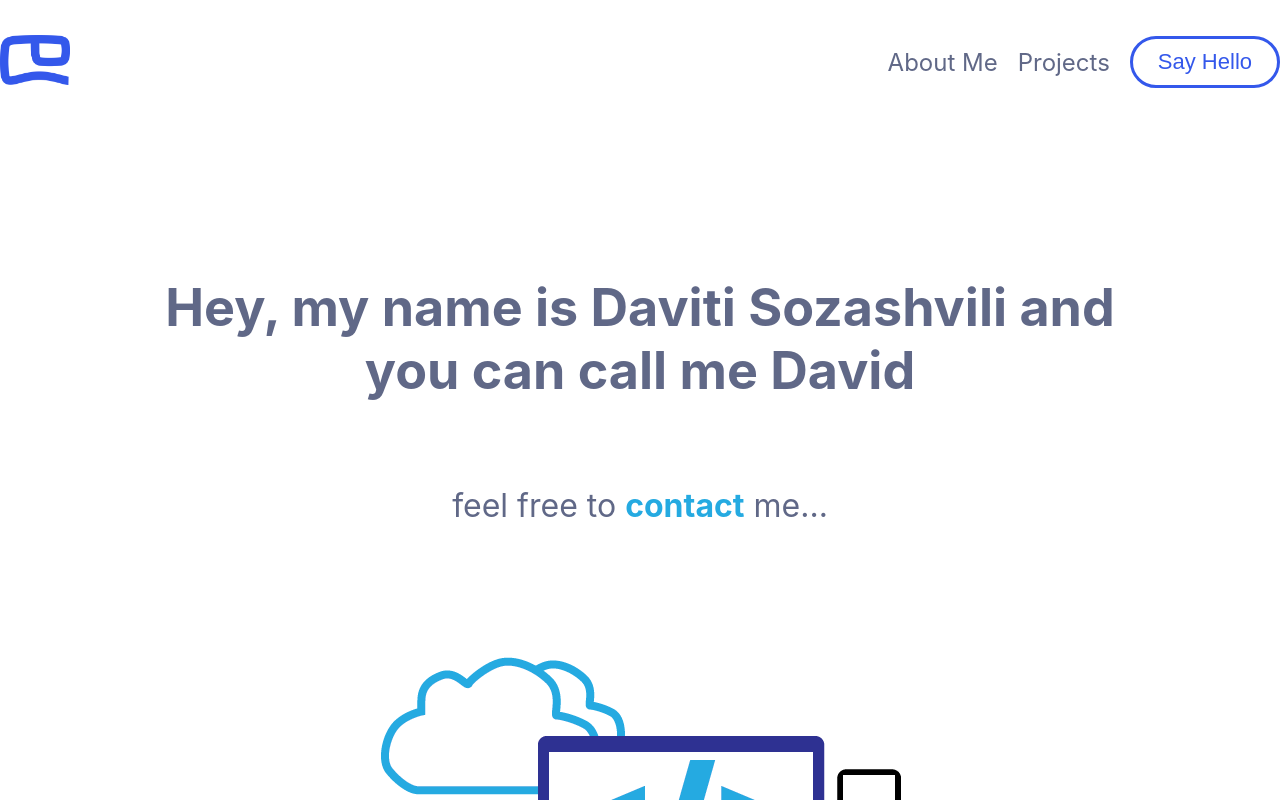
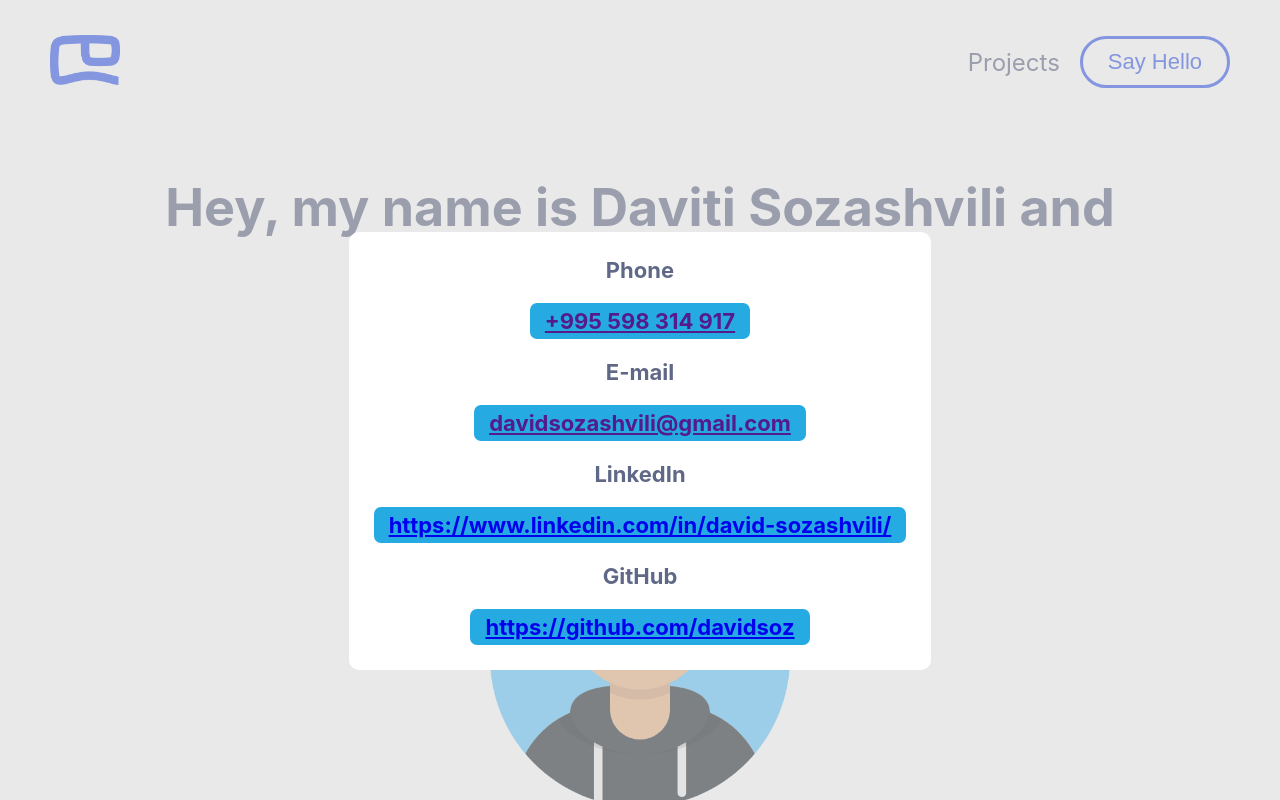
Before and after one commit to davidsoz/portfolio, a React (Create React App) app: page / in a window 1280 px wide. Both pictures are taken after a click on the element "contact". Shown: the top 800 px of the page. Built offline with nearby package versions, Linux system fonts and the light colour scheme.

Commit message:
add contact info

```diff
--- a/src/App.js
+++ b/src/App.js
@@ -1,25 +1,40 @@
 import * as Styled from "./styled";
 import clipart from "../src/assets/clipart.png";
+import avatar from "../src/assets/avatar.png";
 
 import Header from "./componenets/header/Header";
 import styled  from 'styled-components';
+import { ContactModal } from "./componenets/contactModal/ContactModal";
+import { useState } from "react";
 
 function App() {
+
+	const [showModal, setShowModal] = useState(false);
+
+	const showModalHandler = () => {
+		setShowModal(true)
+	}
+
+	const closeModalHandler = () => {
+		setShowModal(false)
+	}
+
 	return (
-		<Styled.Wrapper>
+		<Styled.Wrapper scroll={showModal}>
 			<Header />
+			{showModal && <ContactModal show={showModalHandler} close={closeModalHandler}/>}
 			<Aboutme>
 				<p>
 					Hey, my name is Daviti Sozashvili and you can call me David
 				</p>
-				{/* <p>
-					I’m a front-end web developer from Georgia. I’m always curious to
-					learn more when it comes to new technologies and creative coding.
-				</p> */}
-					<p>
-						feel free to <span>contact</span> me...
-					</p>
+				<p>
+					feel free to <span onClick={showModalHandler}>contact</span> me...
+				</p>
 			</Aboutme>
+			<Avatar>
+			<img src={avatar} />
+
+			</Avatar>
 			<Clipart>
 				<img src={clipart} />
 			</Clipart>
@@ -34,7 +49,7 @@ const Aboutme = styled.div`
 	display: flex;
 	flex-direction: column;
 	align-items: center;
-	padding: 100px;
+	/* padding: 100px; */
 	p:first-child {
 		max-width: 1000px;
 		text-align: center;
@@ -56,3 +71,10 @@ const Aboutme = styled.div`
 const Clipart = styled.div`
 	text-align: center;
 `
+
+const Avatar = styled.div`
+	text-align: center;
+	img {
+		height: 350px;
+	}
+`
--- /dev/null
+++ b/src/componenets/contactModal/ContactModal.js
@@ -0,0 +1,73 @@
+
+import styled from 'styled-components';
+
+export function ContactModal({ show, close }) {
+    return (
+        <>
+            <BackDrop onClick={close}>
+                hello
+            </BackDrop>
+            <Modal>
+                <div>
+                    <div>Phone</div>
+                    <a href=''>+995 598 314 917</a>
+                </div>
+                <div>
+                    <div>E-mail</div>
+                    <a href=''>davidsozashvili@gmail.com</a>
+                </div>
+                <div>
+                    <div>LinkedIn</div>
+                    <a href='https://www.linkedin.com/in/david-sozashvili/' target="_blank">https://www.linkedin.com/in/david-sozashvili/</a>
+                </div>
+                <div>
+                    <div>GitHub</div>
+                    <a href='https://github.com/davidsoz' target="_blank">https://github.com/davidsoz</a>
+                </div>
+            </Modal>
+        </>
+    )
+}
+
+const BackDrop = styled.div`
+    position: absolute;
+    display: flex;
+    align-items: center;
+    justify-content: center;
+    top: 0;
+    left: 0;
+    right: 0;
+    bottom: 0;
+    background-color: lightgray;
+    opacity: 0.5;
+`
+
+const Modal = styled.div`
+    position: absolute;
+    width: fit-content;
+    left: 0;
+    right: 0;
+    top: 29%;
+    margin-left: auto;
+    margin-right: auto;
+    background-color: #fff;
+    padding: 25px;
+    border-radius: 10px;
+    font-size: 22px;
+    display: flex;
+    flex-direction: column;
+    align-items: center;
+    gap: 20px;
+    font-weight: bold;
+    div {
+        text-align: center;
+        color: #606887;
+    }
+    a {
+        display: inline-block;
+        margin-top: 20px;
+        background-color: #25AAE1;
+        padding: 5px 15px;
+        border-radius: 7px;
+    }
+`
--- a/src/componenets/header/Header.js
+++ b/src/componenets/header/Header.js
@@ -9,7 +9,6 @@ export default function Header() {
                 <img src={logo} />
             </Styled.Logo>
             <Styled.Contact>
-                <div>About Me</div>
                 <div>Projects</div>
                 <button>Say Hello</button>
             </Styled.Contact>
--- a/src/styled.js
+++ b/src/styled.js
@@ -3,5 +3,8 @@ import styled from 'styled-components';
 
 export const Wrapper = styled.div`
     max-width: 1650px;
+    padding: 0 50px;
+    max-height: 100vh;
     margin: 0 auto;
+    overflow: hidden;
 `
```
Also changed, not shown: src/assets/avatar.png (added).
